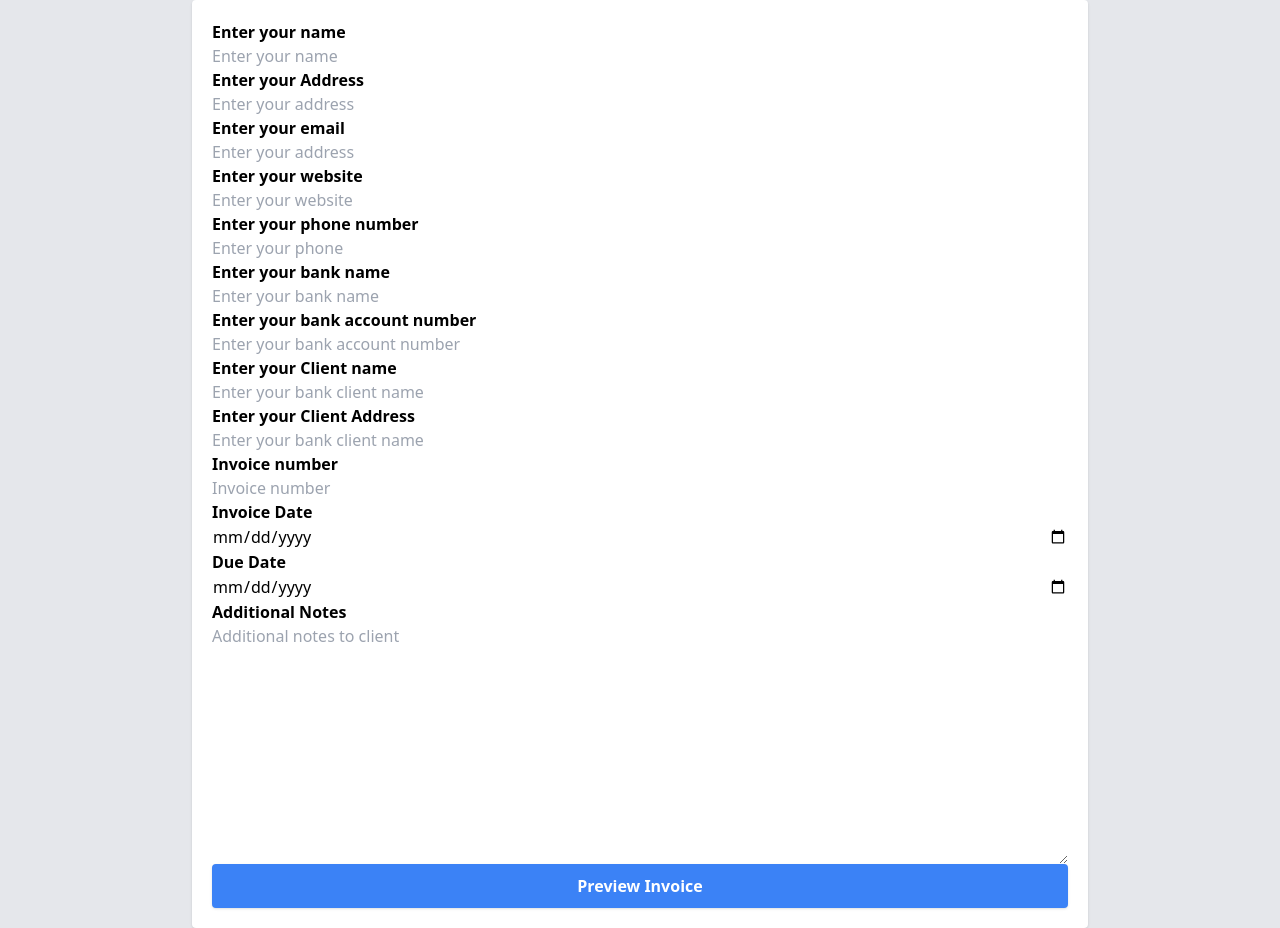
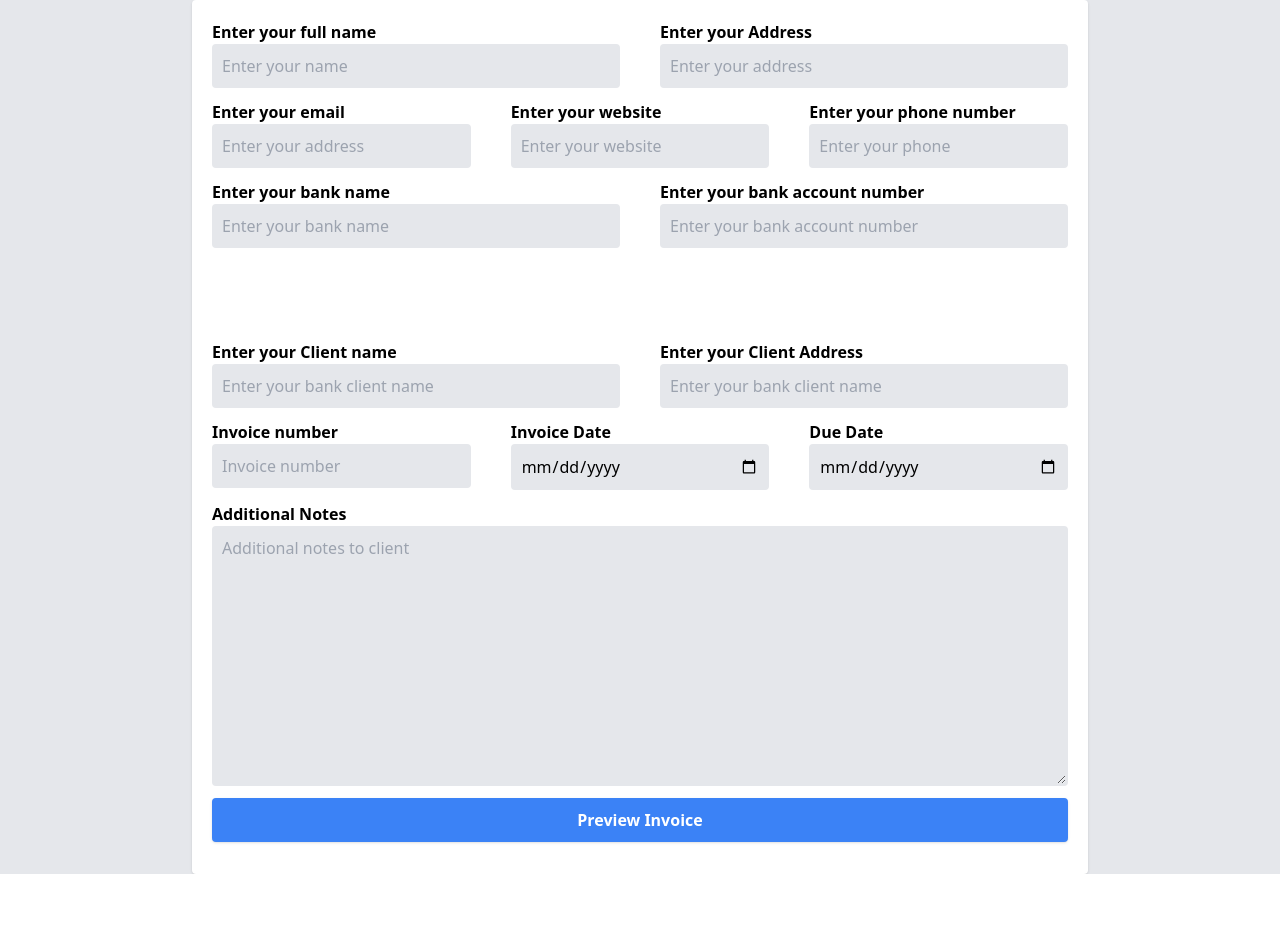
Before and after one commit to sambulosenda/ClientInvoicer, a Next.js app: page /components/home in a window 1280 px wide. After the commit the page ends 874 px from the top, so only its background shows below. Built offline with nearby package versions, Linux system fonts and the light colour scheme.

Commit message:
form styling added

```diff
--- a/pages/components/home.js
+++ b/pages/components/home.js
@@ -36,12 +36,18 @@ function Main() {
         {showInvoice ? (
           <div>
             <Header handlePrint={handlePrint} />
-
             <MainDetails name={name} address={address} />
 
-            <ClientDetails clientName={clientName} clientAddress={clientAddress} />
+            <ClienteDetails
+              clientName={clientName}
+              clientAddress={clientAddress}
+            />
 
-            <Dates invoiceNumber={invoiceNumber} invoiceDate={invoiceDate} dueDate={dueDate} />
+            <Dates
+              invoiceNumber={invoiceNumber}
+              invoiceDate={invoiceDate}
+              dueDate={dueDate}
+            />
 
             <Table />
 
@@ -66,26 +72,32 @@ function Main() {
         ) : (
           <>
             <div className="flex flex-col justify-center">
+              <article className="md:grid grid-cols-2 gap-10">
+                <div className="flex flex-col">
                   <label htmlFor="name" className="font-bold">
                     {" "}
-                Enter your name{" "}
+                    Enter your full name{" "}
                   </label>
                   <input
                     type="text"
                     name="text"
+                    className="bg-gray-200 p-2 mb-3 rounded border-2 "
                     id="name"
                     placeholder="Enter your name"
                     autoComplete="off"
                     value={name}
                     onChange={(e) => setName(e.target.value)}
                   />
+                </div>
 
+                <div className="flex flex-col">
                   <label htmlFor="address" className="font-bold">
                     {" "}
                     Enter your Address{" "}
                   </label>
                   <input
                     type="text"
+                    className="bg-gray-200 p-2 mb-3 rounded border-2 "
                     name="text"
                     id="address"
                     placeholder="Enter your address"
@@ -93,13 +105,18 @@ function Main() {
                     value={address}
                     onChange={(e) => setAddress(e.target.value)}
                   />
+                </div>
+              </article>
 
+              <article className="md:grid grid-cols-3 gap-10">
+                <div className="flex flex-col">
                   <label htmlFor="email" className="font-bold">
                     {" "}
                     Enter your email{" "}
                   </label>
                   <input
                     type="email"
+                    className="bg-gray-200 p-2 mb-3 rounded border-2 "
                     name="address"
                     id="address"
                     placeholder="Enter your address"
@@ -107,13 +124,16 @@ function Main() {
                     value={email}
                     onChange={(e) => setEmail(e.target.value)}
                   />
+                </div>
 
+                <div className="flex flex-col">
                   <label htmlFor="website" className="font-bold">
                     {" "}
                     Enter your website{" "}
                   </label>
                   <input
                     type="email"
+                    className="bg-gray-200 p-2 mb-3 rounded border-2"
                     name="website"
                     id="website"
                     placeholder="Enter your website"
@@ -121,7 +141,9 @@ function Main() {
                     value={website}
                     onChange={(e) => setWebsite(e.target.value)}
                   />
+                </div>
 
+                <div className="flex flex-col">
                   <label htmlFor="phone" className="font-bold">
                     {" "}
                     Enter your phone number{" "}
@@ -129,13 +151,18 @@ function Main() {
                   <input
                     type="text"
                     name="phone"
+                    className="bg-gray-200 p-2 mb-3 rounded border-2"
                     id="phone"
                     placeholder="Enter your phone"
                     autoComplete="off"
                     value={phone}
                     onChange={(e) => setPhone(e.target.value)}
                   />
+                </div>
+              </article>
 
+              <article className="md:grid grid-cols-2 gap-10">
+                <div className="flex flex-col">
                   <label htmlFor="bankName" className="font-bold">
                     {" "}
                     Enter your bank name{" "}
@@ -143,13 +170,15 @@ function Main() {
                   <input
                     type="text"
                     name="bankName"
+                    className="bg-gray-200 p-2 mb-3 rounded border-2 "
                     id="bankName"
                     placeholder="Enter your bank name"
                     autoComplete="off"
                     value={bankName}
                     onChange={(e) => setBankName(e.target.value)}
                   />
-
+                </div>{" "}
+                <div className="flex flex-col">
                   <label htmlFor="bankAccount" className="font-bold">
                     {" "}
                     Enter your bank account number{" "}
@@ -157,13 +186,18 @@ function Main() {
                   <input
                     type="text"
                     name="bankAccount"
+                    className="bg-gray-200 p-2 mb-3 rounded border-2 "
                     id="bankAccount"
                     placeholder="Enter your bank account number"
                     autoComplete="off"
                     value={bankAccount}
                     onChange={(e) => setBankAccount(e.target.value)}
                   />
+                </div>
+              </article>
 
+              <article className="md:grid grid-cols-2 gap-10 mt-20">
+                <div className="flex flex-col">
                   <label htmlFor="clientName" className="font-bold">
                     {" "}
                     Enter your Client name{" "}
@@ -171,13 +205,16 @@ function Main() {
                   <input
                     type="text"
                     name="clientName"
+                    className="bg-gray-200 p-2 mb-3 rounded border-2 "
                     id="clientName"
                     placeholder="Enter your bank client name"
                     autoComplete="off"
                     value={clientName}
                     onChange={(e) => setClientName(e.target.value)}
                   />
+                </div>
 
+                <div className="flex flex-col">
                   <label htmlFor="clientAddress" className="font-bold">
                     {" "}
                     Enter your Client Address{" "}
@@ -185,13 +222,18 @@ function Main() {
                   <input
                     type="text"
                     name="clientAddress"
+                    className="bg-gray-200 p-2 mb-3 rounded border-2 "
                     id="clientAddress"
                     placeholder="Enter your bank client name"
                     autoComplete="off"
                     value={clientAddress}
                     onChange={(e) => setClientAddress(e.target.value)}
                   />
+                </div>
+              </article>
 
+              <article className="md:grid grid-cols-3 gap-10">
+                <div className="flex flex-col">
                   <label htmlFor="invoiceNumber" className="font-bold">
                     {" "}
                     Invoice number{" "}
@@ -200,12 +242,15 @@ function Main() {
                     type="text"
                     name="invoiceNumber"
                     id="invoiceNumber"
+                    className="bg-gray-200 p-2  mb-3 rounded border-2 "
                     placeholder="Invoice number"
                     autoComplete="off"
                     value={invoiceNumber}
                     onChange={(e) => setInvoiceNumber(e.target.value)}
                   />
 
+</div>
+<div className="flex flex-col">
                   <label htmlFor="invoiceDate" className="font-bold">
                     {" "}
                     Invoice Date{" "}
@@ -214,12 +259,14 @@ function Main() {
                     type="date"
                     name="invoiceDate"
                     id="invoiceDate"
+                    className="bg-gray-200 p-2 mb-3 rounded border-2 "
                     placeholder="Invoice Date"
                     autoComplete="off"
                     value={invoiceDate}
                     onChange={(e) => setInvoiceDate(e.target.value)}
                   />
-
+</div>
+<div className="flex flex-col">
                   <label htmlFor="dueDate" className="font-bold">
                     {" "}
                     Due Date{" "}
@@ -227,12 +274,15 @@ function Main() {
                   <input
                     type="date"
                     name="dueDate"
+                    className="bg-gray-200 p-2 mb-3 rounded border-2 "
                     id="dueDate"
                     placeholder="Due Date"
                     autoComplete="off"
                     value={dueDate}
                     onChange={(e) => setDueDate(e.target.value)}
                   />
+                </div>
+              </article>
 
               <label htmlFor="dueDate" className="font-bold">
                 {" "}
@@ -243,6 +293,7 @@ function Main() {
                 name="notes "
                 id="notes"
                 cols="30"
+                className="bg-gray-200 p-2 mb-3 rounded border-2 "
                 rows="10"
                 placeholder="Additional notes to client"
                 value={notes}
@@ -251,7 +302,7 @@ function Main() {
 
               <button
                 onClick={() => setShowInvoice(true)}
-                className="bg-blue-500 py-2 px-8 font-bold rounded shadow border-2 border-blue-500 text-white hover:bg-transparent hover:text-blue-500 transition-all duration-300"
+                className="bg-blue-500 py-2 mb-3  px-8 font-bold rounded shadow border-2 border-blue-500 text-white hover:bg-transparent hover:text-blue-500 transition-all duration-300"
               >
                 Preview Invoice
               </button>
```
Lines whose indentation alone changed are shown as unchanged.
